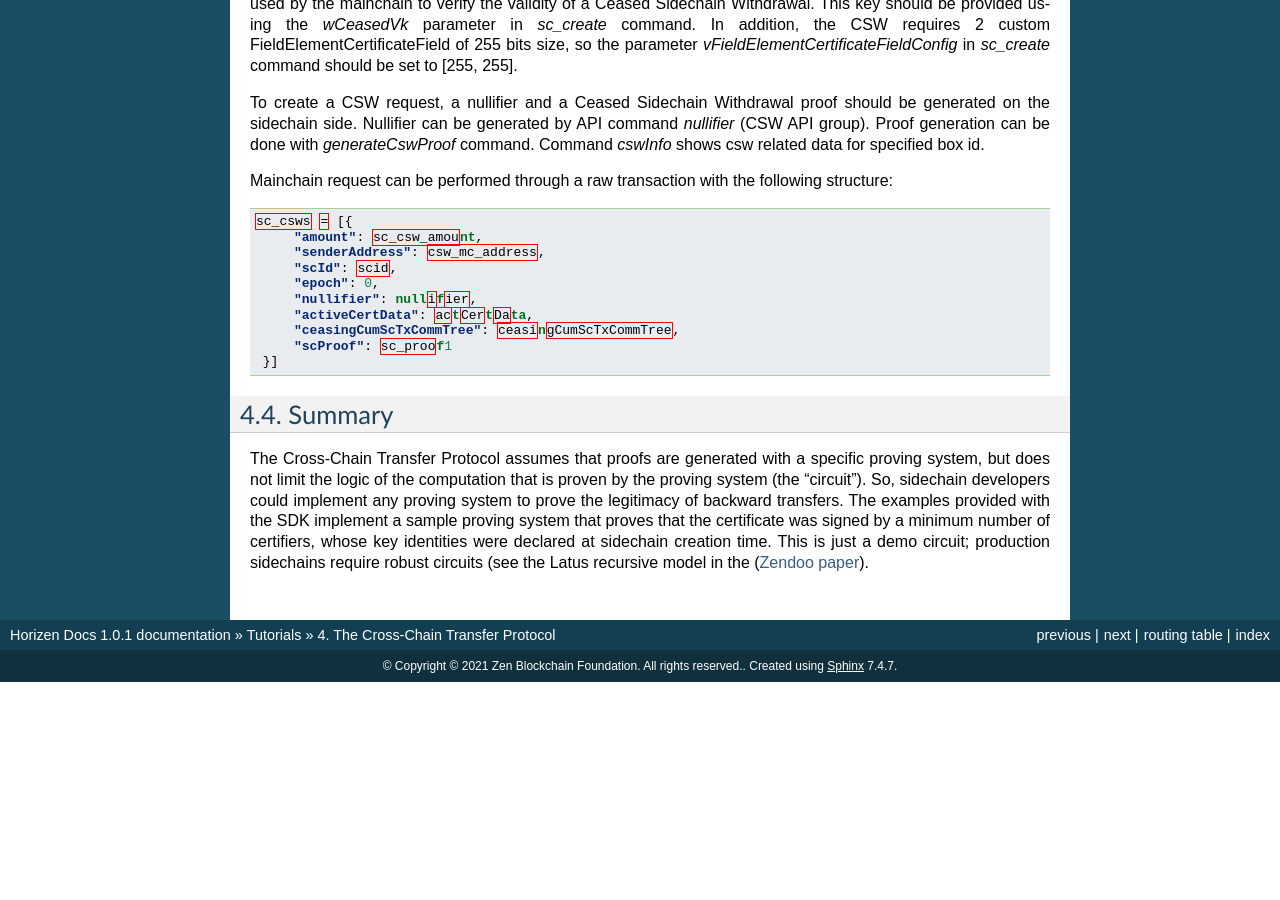
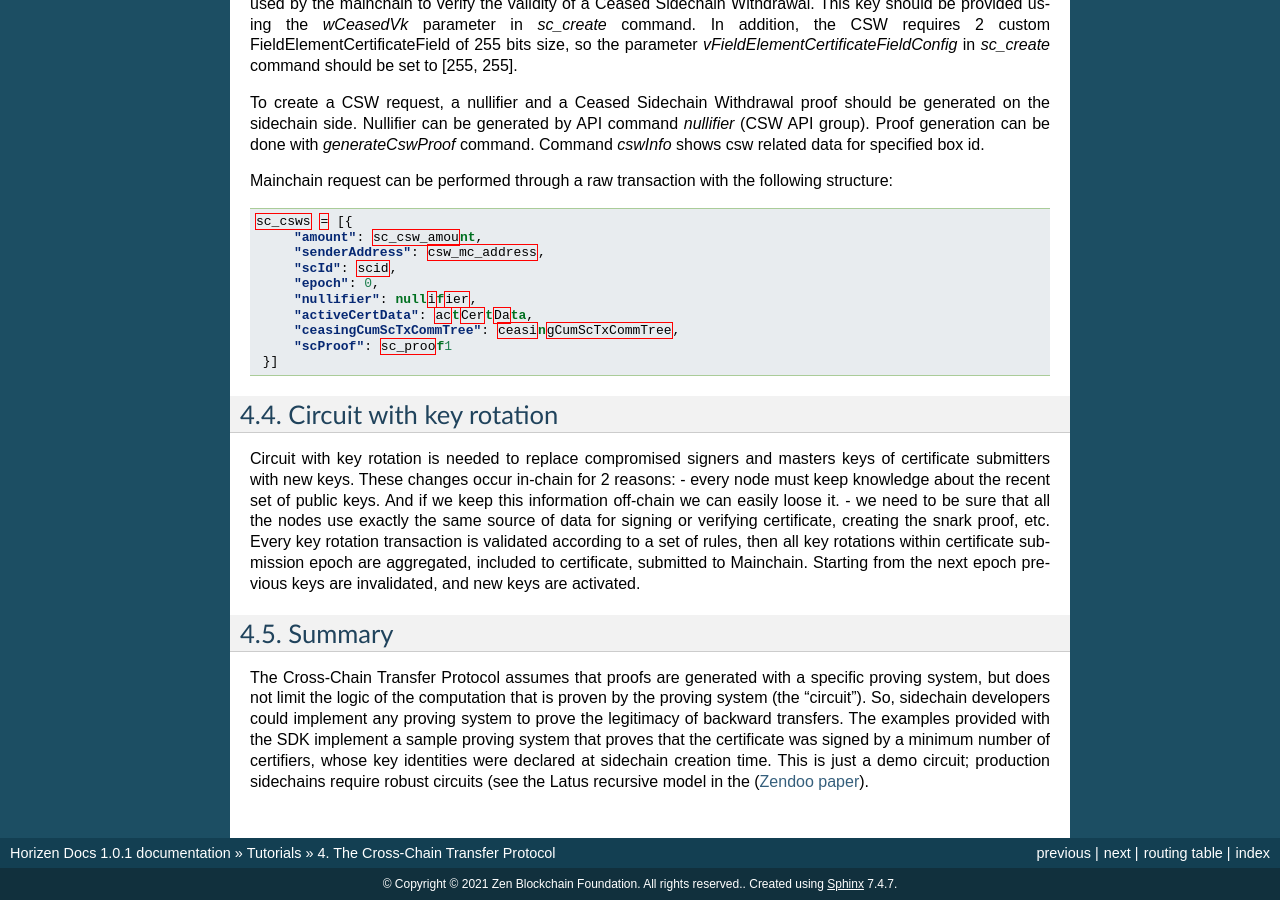
Before and after one commit to HorizenOfficial/developer-horizen-global, a Sphinx documentation site: the page built from docs/introduction/Cross-chain-transfer-protocol.rst, in a window 1280 px wide and 900 px high, scrolled down 4233 px. Built offline with Sphinx 7.4.7, drawn with Linux system fonts in a browser that asks for light colours; before the commit the page ends 4915 px from its top, so only the background shows below that; some of the changed text lies outside the part shown.

Commit message:
Added description of key rotation transaction

```diff
--- a/docs/introduction/Cross-chain-transfer-protocol.rst
+++ b/docs/introduction/Cross-chain-transfer-protocol.rst
@@ -209,6 +209,15 @@ Mainchain request can be performed through a raw transaction with the following
             "scProof": sc_proof1
         }]
 
+Circuit with key rotation
+===========================
+
+Circuit with key rotation is needed to replace compromised signers and masters keys of certificate submitters with new keys.
+These changes occur in-chain for 2 reasons:
+- every node must keep knowledge about the recent set of public keys. And if we keep this information off-chain we can easily loose it.
+- we need to be sure that all the nodes use exactly the same source of data for signing or verifying certificate, creating the snark proof, etc.
+Every key rotation transaction is validated according to a set of rules, then all key rotations within certificate submission epoch are aggregated, included to certificate, submitted to Mainchain. Starting from the next epoch previous keys are invalidated, and new keys are activated.
+
 
 Summary
 =======
```
Also changed, not shown: other parts of docs/introduction/Cross-chain-transfer-protocol.rst (+1 -1 lines).
